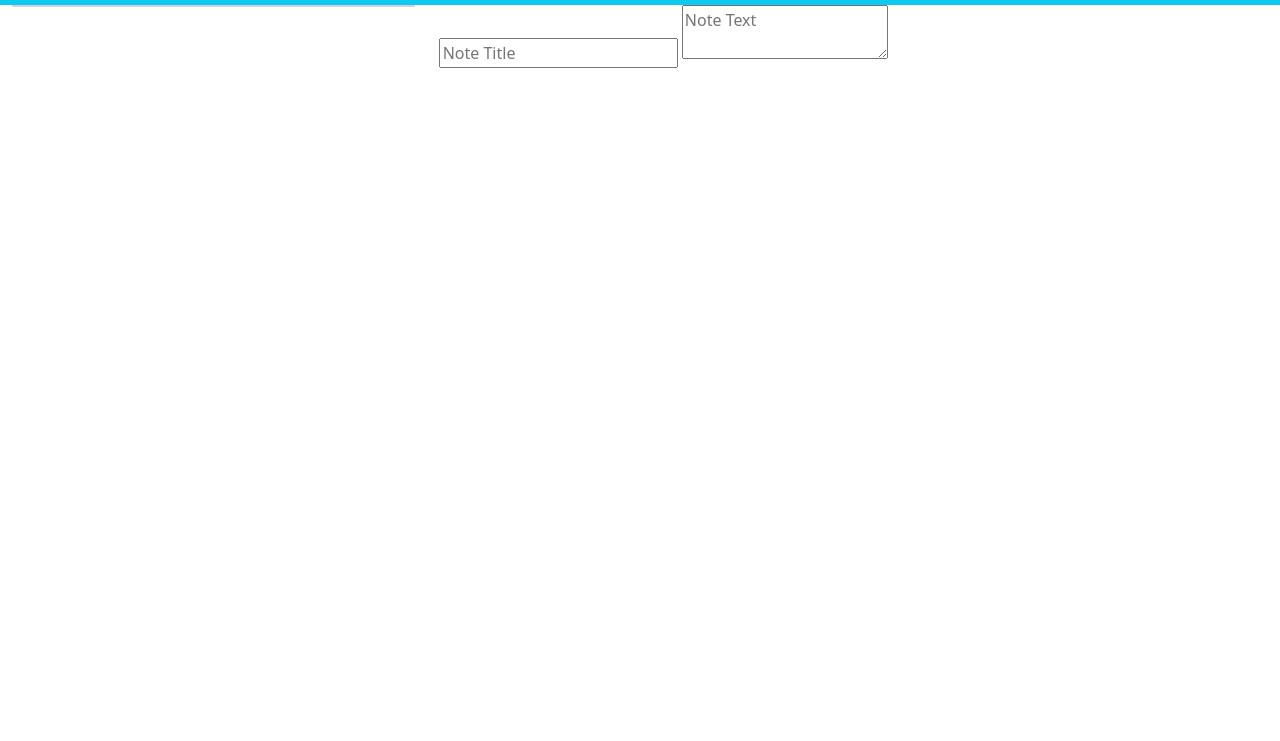
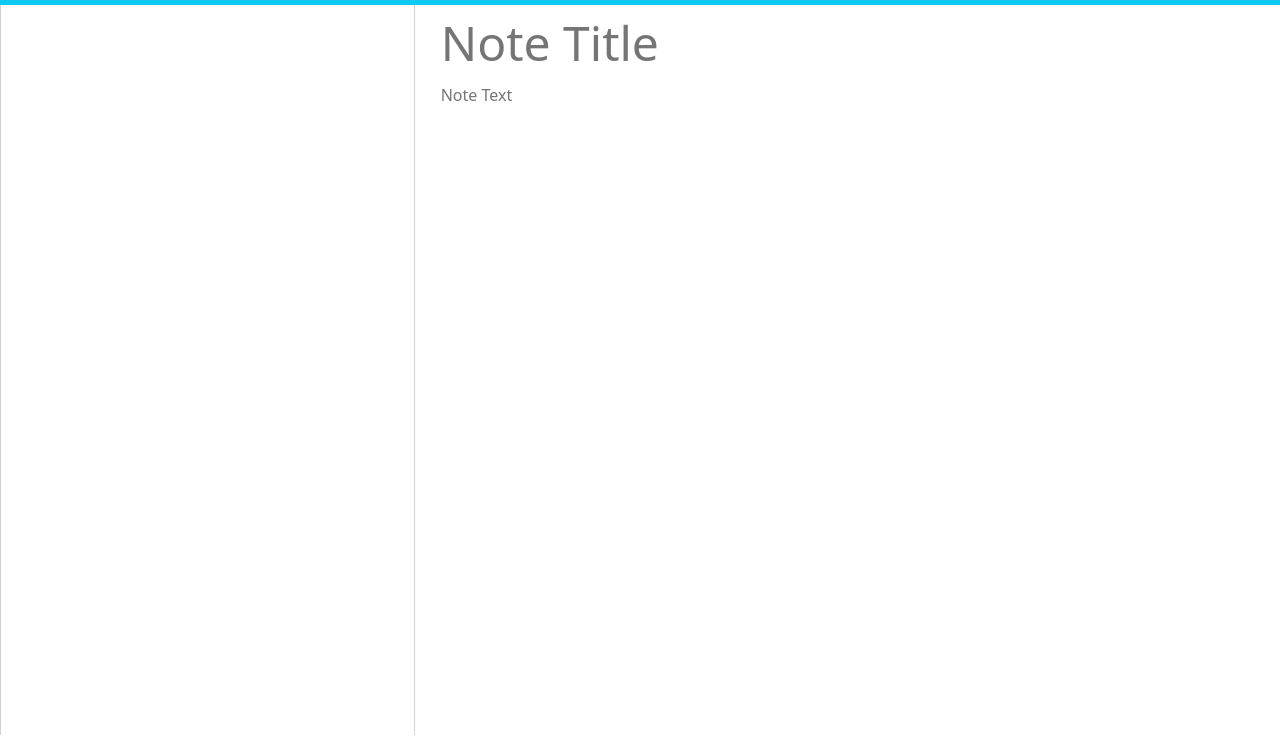
Before and after one commit to JonathanFadera/Cornell-Notes, a website: page public/notes.html in a window 1280 px wide. Shown: the part 73-814 px from the top of the page. Drawn offline with nearby package versions, Linux system fonts and the light colour scheme; the site is published under a folder, as on GitHub Pages, so addresses that start at the root find nothing.

Commit message:
noteshtml updated

```diff
--- a/public/notes.html
+++ b/public/notes.html
@@ -9,7 +9,7 @@
       integrity="sha384-rbsA2VBKQhggwzxH7pPCaAqO46MgnOM80zW1RWuH61DGLwZJEdK2Kadq2F9CUG65" crossorigin="anonymous">
     <link rel="stylesheet" href="https://use.fontawesome.com/releases/v5.3.1/css/all.css"
       integrity="sha384-mzrmE5qonljUremFsqc01SB46JvROS7bZs3IO2EmfFsd15uHvIt+Y8vEf7N7fWAU" crossorigin="anonymous" />
-    <link rel="stylesheet" href="/assets/css/styles.css" />
+    <link rel="stylesheet" href="./assets/css/styles.css" />
   </head>
   <body>
     <nav class="navbar bg-info">
```
